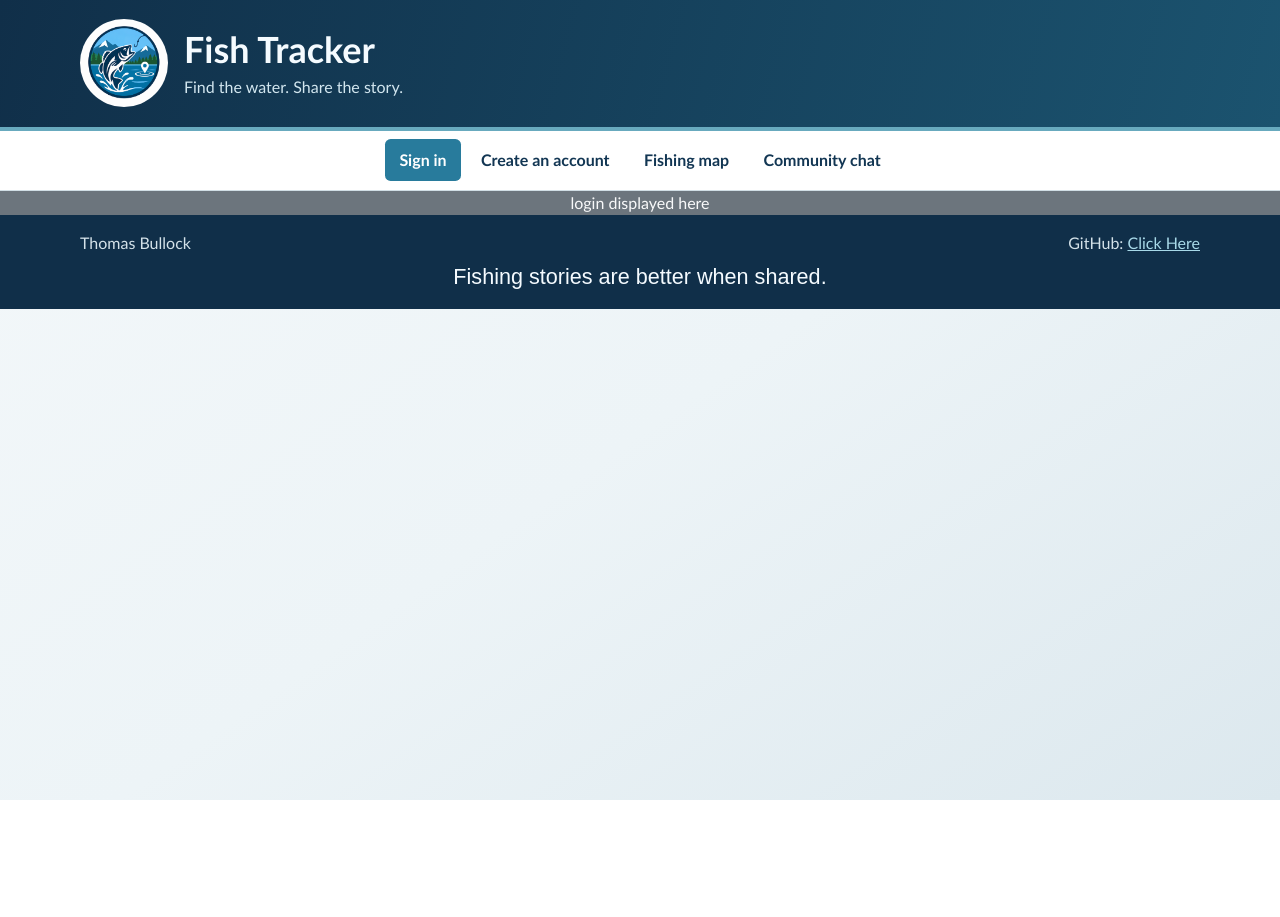
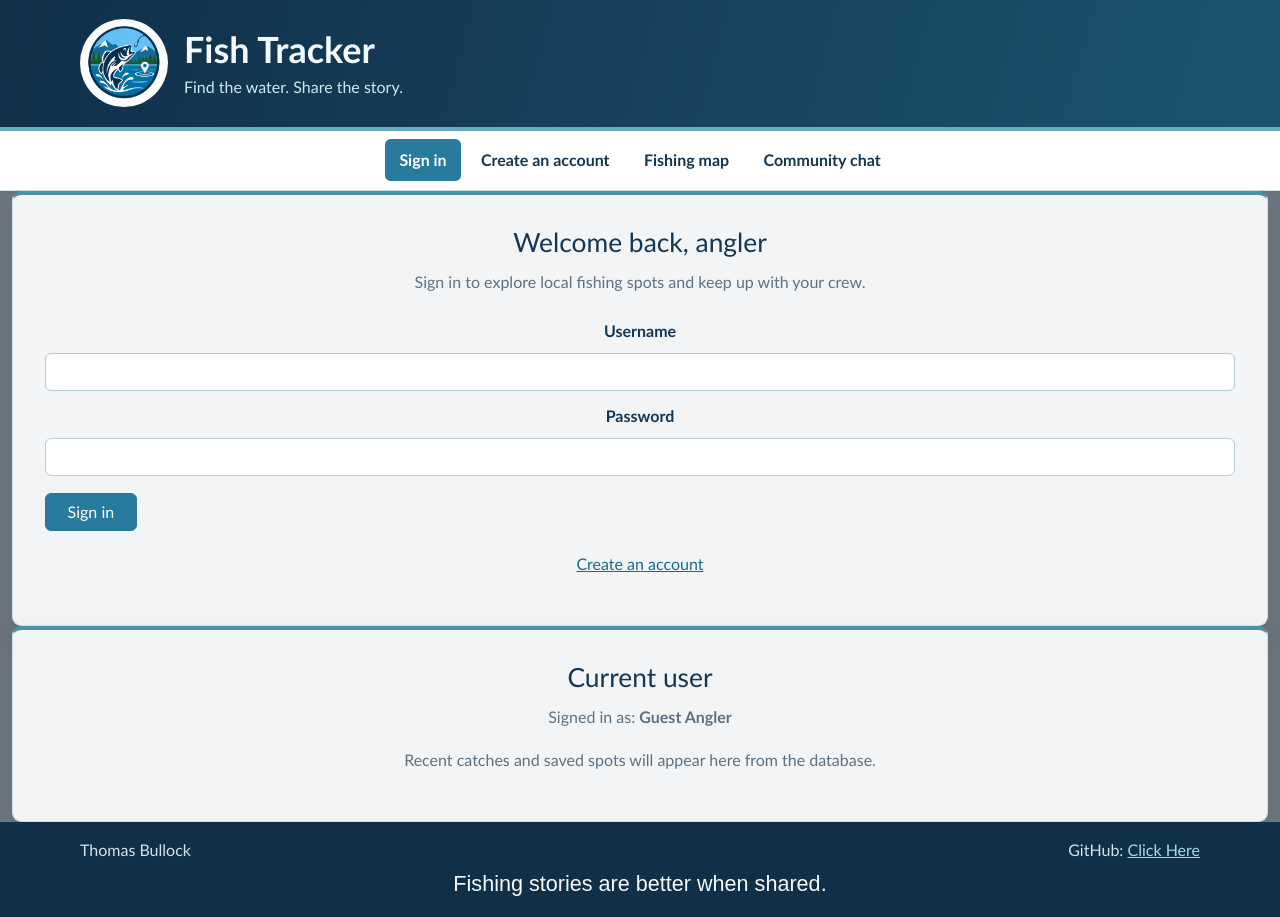
Before and after one commit to trbullock/startup, a React (Vite) app in the folder startup-html/: page /login in a window 1280 px wide. Before the commit the page ends 800 px from the top, so only its background shows below. Built offline with nearby package versions, Linux system fonts and the light colour scheme.

Commit message:
Convert HTML to React

```diff
--- a/startup-html/src/account/account.html
+++ b/startup-html/src/account/account.html
@@ -1,4 +1,4 @@
-<!doctype html>
+<!-- <!doctype html>
 <html lang="en">
   <head>
     <meta charset="UTF-8" />
@@ -60,7 +60,7 @@
 
       <section class="content-panel" aria-labelledby="account-data-heading">
         <h2 id="account-data-heading">Account data</h2>
-        <!-- Database placeholder: registration details will be stored securely by the server. -->
+        Database placeholder: registration details will be stored securely by the server.
         <p>Your profile, saved spots, and catches will be stored with your account.</p>
       </section>
     </main>
@@ -71,4 +71,4 @@
       <p>Already have an account? <a href="index.html">Sign in</a>.</p>
     </footer>
   </body>
-</html>
+</html> -->
--- a/startup-html/src/account/account.jsx
+++ b/startup-html/src/account/account.jsx
@@ -1,9 +1,38 @@
 import React from 'react';
+import './account.css';
 
 export function Account() {
   return (
     <main className="container-fluid bg-secondary text-center">
-      <div>account displayed here</div>
+      <section className="content-panel" aria-labelledby="account-heading">
+        <h2 id="account-heading">Create your Fish Tracker account</h2>
+        <p>Join local anglers, save your favorite spots, and share your catches.</p>
+
+        <form action="#" method="post">
+          <label for="display-name">Display name</label>
+          <input className="form-control" id="display-name" name="display-name" type="text" autocomplete="name" required />
+
+          <label for="email">Email address</label>
+          <input className="form-control" id="email" name="email" type="email" autocomplete="email" required />
+
+          <label for="new-username">Username</label>
+          <input className="form-control" id="new-username" name="username" type="text" autocomplete="username" required />
+
+          <label for="new-password">Password</label>
+          <input className="form-control" id="new-password" name="password" type="password" autocomplete="new-password" required />
+
+          <label for="confirm-password">Confirm password</label>
+          <input className="form-control" id="confirm-password" name="confirm-password" type="password" autocomplete="new-password" required />
+
+          <button className="btn btn-primary" type="submit">Create account</button>
+        </form>
+      </section>
+
+      <section className="content-panel" aria-labelledby="account-data-heading">
+        <h2 id="account-data-heading">Account data</h2>
+        {/*<!-- Database placeholder: registration details will be stored securely by the server. -->*/}
+        <p>Your profile, saved spots, and catches will be stored with your account.</p>
+      </section>
     </main>
   );
 }
--- a/startup-html/src/chat/chat.jsx
+++ b/startup-html/src/chat/chat.jsx
@@ -1,9 +1,32 @@
 import React from 'react';
+import './chat.css';
 
 export function Chat() {
   return (
     <main className="container-fluid bg-secondary text-center">
-      <div>chat displayed here</div>
+      <section className="content-panel" aria-labelledby="chat-heading">
+        <h2 id="chat-heading">Live conversation</h2>
+        <p>Join the conversation with other Fish Tracker members.</p>
+
+        {/*<!-- WebSocket placeholder: realtime messages will be received and displayed in this area. -->*/}
+        <div id="chat-messages" aria-live="polite">
+          <p><strong>Live chat coming soon</strong></p>
+          <p>WebSocket messages will appear here when realtime communication is connected.</p>
+        </div>
+
+        <form action="#" method="post">
+          <label for="message">Message</label>
+          <input className="form-control" id="message" name="message" type="text" placeholder="Share a fishing tip" disabled />
+          <button className="btn btn-primary" type="submit" disabled>Send</button>
+        </form>
+      </section>
+
+      <section className="content-panel" aria-labelledby="profile-heading">
+        <h2 id="profile-heading">Chat profile</h2>
+        {/*<!-- Database placeholder: the signed-in user's name will come from stored account data. -->*/}
+        <p>Posting as: <strong id="chat-username">Guest Angler</strong></p>
+        <p>Sign in to join the conversation.</p>
+      </section>
     </main>
   );
 }
--- a/startup-html/src/login/login.html
+++ b/startup-html/src/login/login.html
@@ -1,4 +1,4 @@
-<!doctype html>
+<!-- <!doctype html>
 <html lang="en">
   <head>
     <meta charset="UTF-8" />
@@ -52,7 +52,7 @@
 
       <section class="content-panel" aria-labelledby="account-heading">
         <h2 id="account-heading">Current user</h2>
-        <!-- Database placeholder: the server will replace this guest record after login. -->
+        Database placeholder: the server will replace this guest record after login.
         <p>Signed in as: <strong id="username-display">Guest Angler</strong></p>
         <p>Recent catches and saved spots will appear here from the database.</p>
       </section>
@@ -64,4 +64,4 @@
       <p>Fishing stories are better when shared.</p>
     </footer>
   </body>
-</html>
+</html> -->
--- a/startup-html/src/login/login.jsx
+++ b/startup-html/src/login/login.jsx
@@ -1,9 +1,31 @@
 import React from 'react';
+import './login.css';
 
 export function Login() {
   return (
     <main className="container-fluid bg-secondary text-center">
-      <div>login displayed here</div>
+      <section className="content-panel" aria-labelledby="login-heading">
+        <h2 id="login-heading">Welcome back, angler</h2>
+        <p>Sign in to explore local fishing spots and keep up with your crew.</p>
+
+        <form action="#" method="post">
+          <label for="username">Username</label>
+          <input className="form-control" id="username" name="username" type="text" autocomplete="username" required />
+
+          <label for="password">Password</label>
+          <input className="form-control" id="password" name="password" type="password" autocomplete="current-password" required />
+
+          <button className="btn btn-primary" type="submit">Sign in</button>
+        </form>
+        <p><a href="account.html">Create an account</a></p>
+      </section>
+
+      <section className="content-panel" aria-labelledby="account-heading">
+        <h2 id="account-heading">Current user</h2>
+        {/*<!-- Database placeholder: the server will replace this guest record after login. -->*/}
+        <p>Signed in as: <strong id="username-display">Guest Angler</strong></p>
+        <p>Recent catches and saved spots will appear here from the database.</p>
+      </section>
     </main>
   );
 }
--- a/startup-html/src/map/map.jsx
+++ b/startup-html/src/map/map.jsx
@@ -1,9 +1,30 @@
 import React from 'react';
+import './map.css';
 
 export function Map() {
   return (
     <main className="container-fluid bg-secondary text-center">
-      <div>map displayed here</div>
+      <section className="content-panel" aria-labelledby="map-heading">
+        <h2 id="map-heading">Explore nearby water</h2>
+        <p>Choose a spot to see local conditions, recent catches, and community notes.</p>
+
+        {/*<!-- Third-party service placeholder: a map provider will render the interactive map here. -->*/}
+        <div id="map-container" className="map-placeholder" role="img" aria-label="Interactive fishing map coming soon">
+          <h3>Interactive map coming soon</h3>
+          <img src="/placeholder.png" alt="Future interactive fishing map" width="150"/>
+          <p>Map provider integration will display lakes, rivers, and saved fishing spots here.</p>
+        </div>
+      </section>
+
+      <section className="content-panel" aria-labelledby="spots-heading">
+        <h2 id="spots-heading">Popular spots</h2>
+        {/*<!-- Database placeholder: these sample spots will be loaded from the application database. -->*/}
+        <ul>
+          <li><strong>Willow Creek</strong> &mdash; Bass reported this week</li>
+          <li><strong>North Reservoir</strong> &mdash; Quiet shoreline access</li>
+          <li><strong>Pine Lake</strong> &mdash; Best at sunrise</li>
+        </ul>
+      </section>
     </main>
   );
 }
```
Also changed, not shown: startup-html/src/chat/chat.html (+4 -4 lines), startup-html/src/map/map.html (+4 -4 lines), 1 other file (tests, documents, lock files or other folders).
